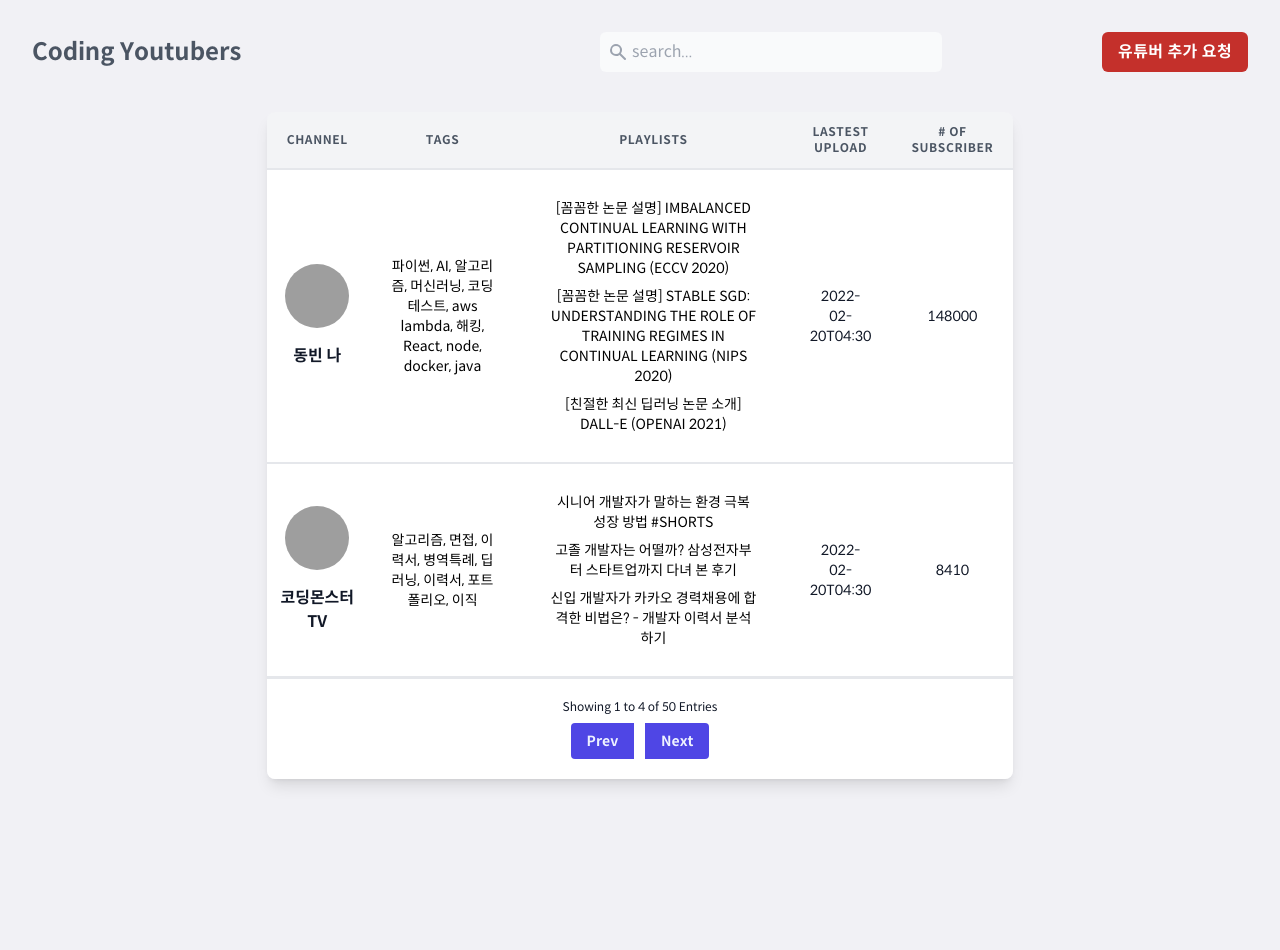
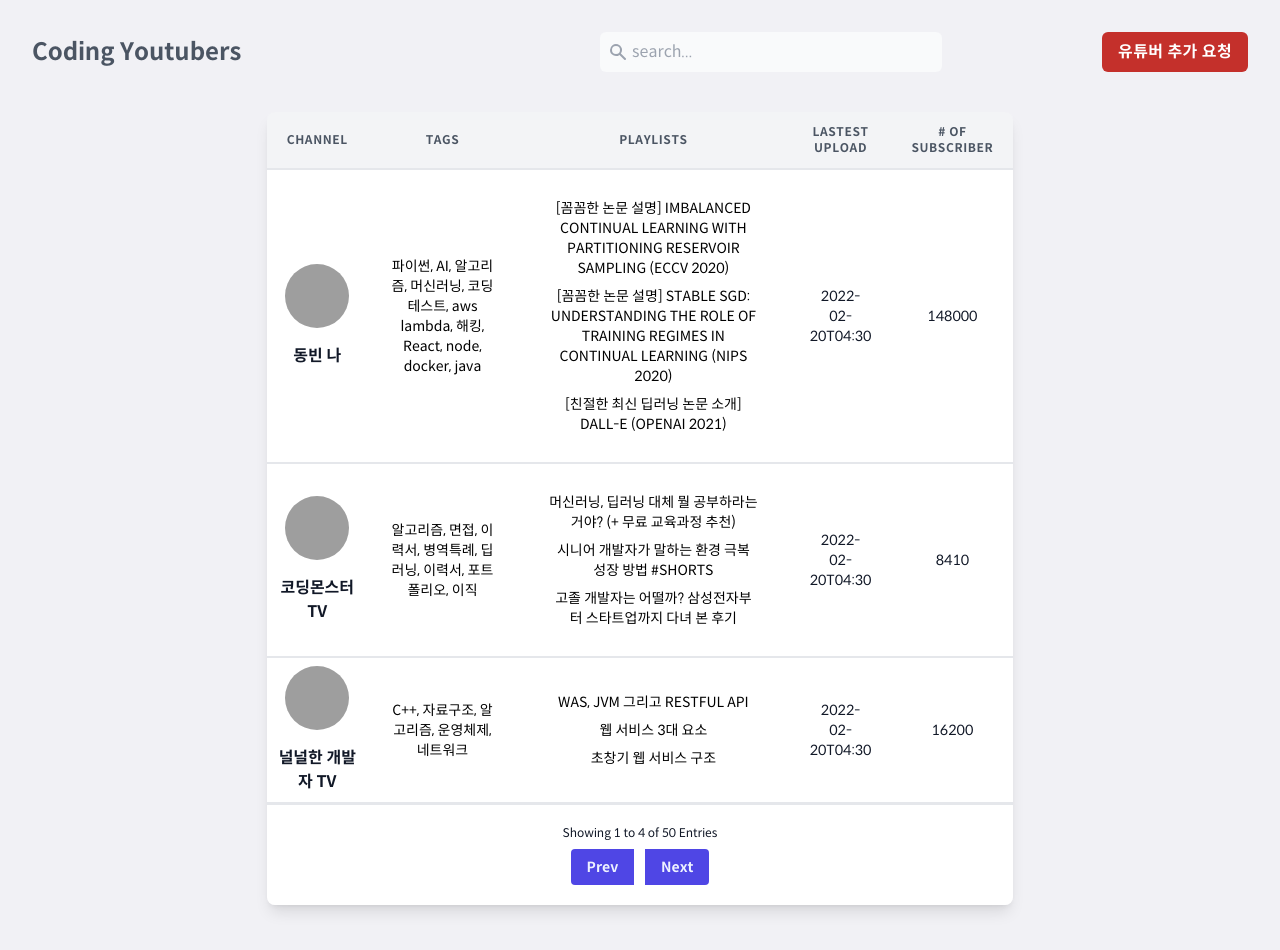
Before and after one commit to jaeykweon/coding-youtubers-front, a React (Create React App) app: page / in a window 1280 px wide. Shown: the top 950 px of the page. Before the commit the page ends 834 px from the top, so only its background shows below. Built offline with nearby package versions, Linux system fonts and the light colour scheme; grey boxes are pictures that could not be loaded.

Commit message:
etc: 모의 데이터 추가

```diff
--- a/src/assets/test_data/board_data.js
+++ b/src/assets/test_data/board_data.js
@@ -2,6 +2,7 @@ const boardData = [
     {
         'id' : 1,
         'name' : '동빈 나',
+        'channel_id' :  'UChflhu32f5EUHlY7_SetNWw',
         'profileImage': "https://yt3.ggpht.com/ytc/AKedOLS6RbbzFGvzu_XoKkP17KPrwnej1YvIWw-aTsdm=s88-c-k-c0x00ffffff-no-rj",
         'tags' : "파이썬, AI, 알고리즘, 머신러닝, 코딩 테스트, aws lambda, 해킹, React, node, docker, java",
         'videos' : [
@@ -26,9 +27,15 @@ const boardData = [
     {
         'id' : 2,
         'name' : '코딩몬스터TV',
+        'channel_id' :  'UCaov5NV_OlqUIDuAY2D952Q',
         'profileImage': "https://yt3.ggpht.com/ytc/AKedOLQq95jP85AmJcwPOEhxjDE_gkLVFxrxPosz5r8=s88-c-k-c0x00ffffff-no-rj",
         'tags' : "알고리즘, 면접, 이력서, 병역특례, 딥러닝, 이력서, 포트폴리오, 이직",
         'videos' : [
+            {
+                "title" : "머신러닝, 딥러닝 대체 뭘 공부하라는거야? (+ 무료 교육과정 추천)",
+                "thumbnail": "https://i.ytimg.com/vi/Q2PzllwL51g/sddefault.jpg",
+                "url" : "https://www.youtube.com/watch?v=Q2PzllwL51g"
+            },
             {
                 "title" : "시니어 개발자가 말하는 환경 극복 성장 방법 #Shorts",
                 "thumbnail": "https://i.ytimg.com/vi/50XmEnOeIPo/sddefault.jpg",
@@ -39,16 +46,35 @@ const boardData = [
                 "thumbnail": "https://i.ytimg.com/vi/RuXAvPSJi3A/sddefault.jpg",
                 "url" : "https://www.youtube.com/watch?v=RuXAvPSJi3A"
             },
-            {
-                "title" : "신입 개발자가 카카오 경력채용에 합격한 비법은? - 개발자 이력서 분석하기",
-                "thumbnail": "https://i.ytimg.com/vi/8xvYz0ldfEI/sddefault.jpg",
-                "url" : "https://www.youtube.com/watch?v=8xvYz0ldfEI"
-            },
-
-
         ],
         'subscriberCount': 8410
     },
+    {
+        'id' : 3,
+        'name' : '널널한 개발자 TV',
+        'channel_id' :  'UCdGTtaI-ERLjzZNLuBj3X6A',
+        'profileImage': "https://yt3.ggpht.com/poGhRWCvYdXFDGO3oUdE86Z0so1ygV8aTPZF4z7xpaySuG0cdBuFuk_fxDoTwVM--7FZ8tBW0g=s88-c-k-c0x00ffffff-no-rj",
+        'tags' : "C++, 자료구조, 알고리즘, 운영체제, 네트워크",
+        'videos' : [
+            {
+                "title" : "WAS, JVM 그리고 RESTful API",
+                "thumbnail": "https://i.ytimg.com/vi/poKkQHUBt9A/hqdefault.jpg",
+                "url" : "https://www.youtube.com/watch?v=poKkQHUBt9A"
+            },
+            {
+                "title" : "웹 서비스 3대 요소",
+                "thumbnail": "https://i.ytimg.com/vi/byR3BcrChT8/hqdefault.jpg",
+                "url" : "https://www.youtube.com/watch?v=byR3BcrChT8"
+            },
+            {
+                "title" : "초창기 웹 서비스 구조",
+                "thumbnail": "https://i.ytimg.com/vi/4Sfned8HLzk/hqdefault.jpg",
+                "url" : "https://www.youtube.com/watch?v=4Sfned8HLzk"
+            },
+        ],
+        'subscriberCount': 16200
+    },
+
 ]
 
 export default boardData;
```
